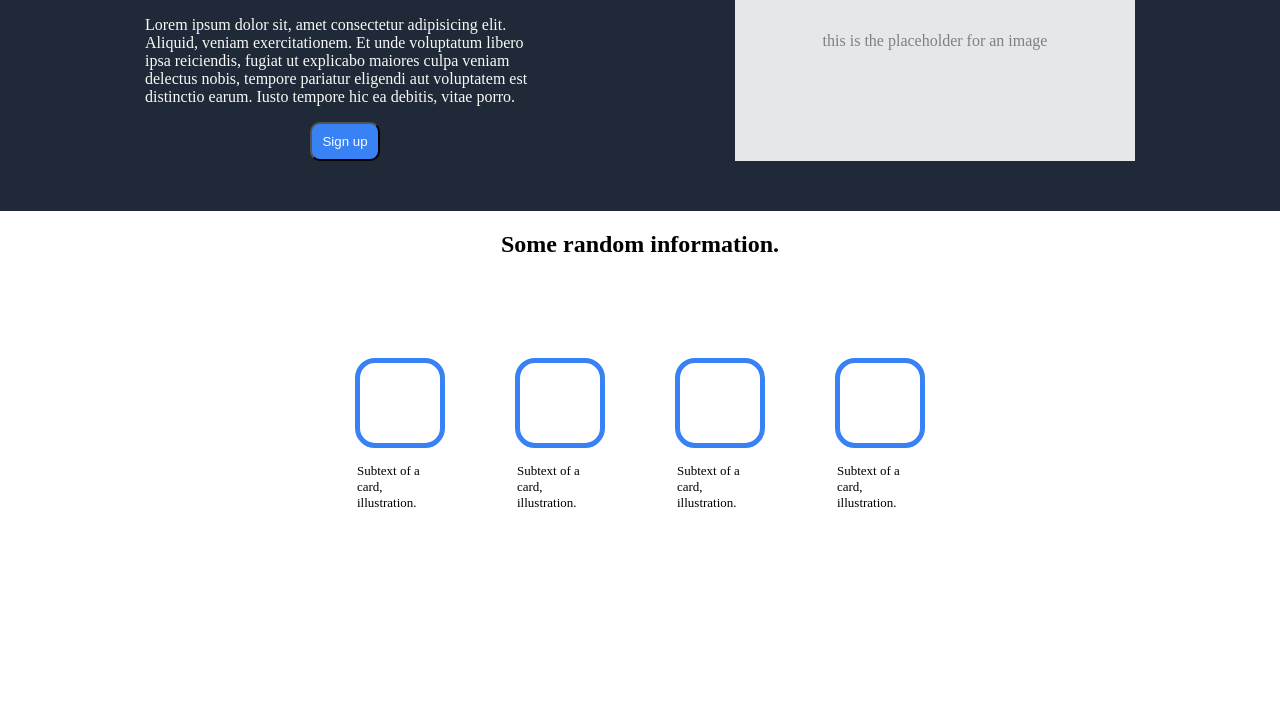
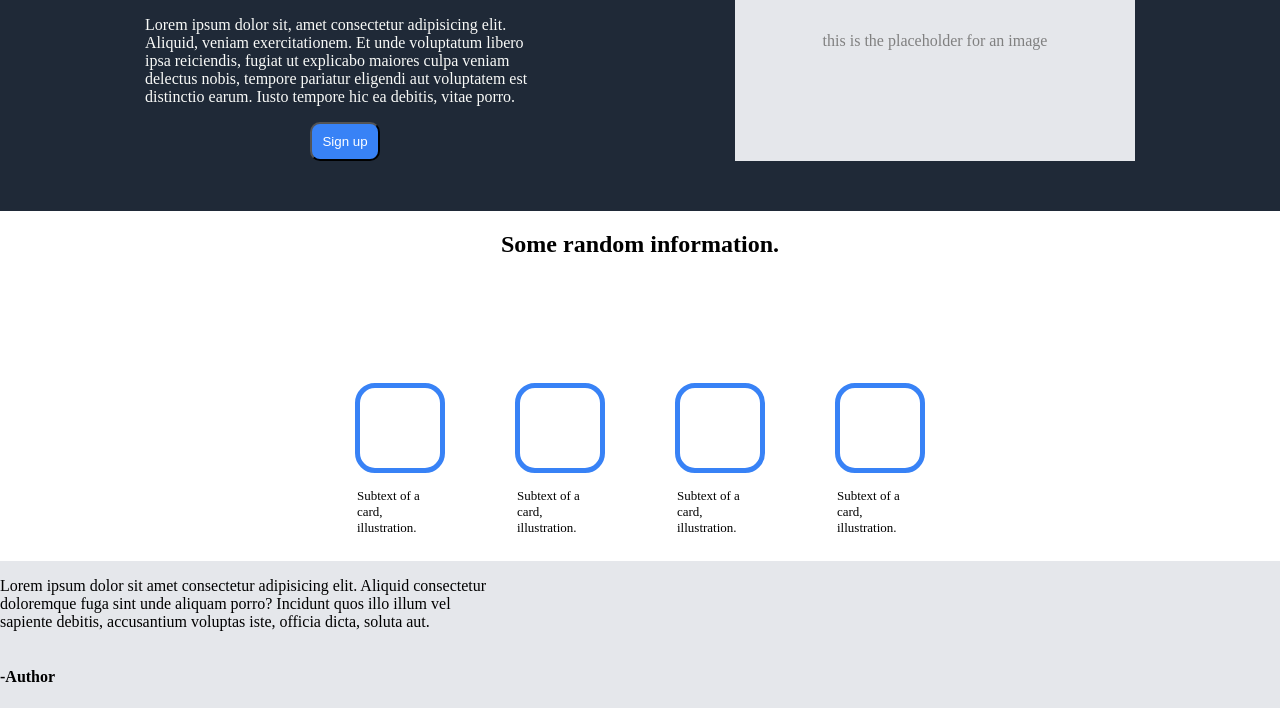
Before and after one commit to eSuardOdin/odin-landing-page, a plain HTML site: page index.html in a window 1280 px wide. Shown: the part 190-898 px from the top of the page. Before the commit the page ends 800 px from the top, so only its background shows below. Drawn offline with Linux system fonts and the light colour scheme.

Commit message:
Begin of the quote section

```diff
--- a/index.html
+++ b/index.html
@@ -56,7 +56,13 @@
 
     <!-- Third block -->
     <div class="quote">
+        <div class="citation">
+            <p>Lorem ipsum dolor sit amet consectetur adipisicing elit. Aliquid consectetur doloremque fuga sint unde aliquam porro? Incidunt quos illo illum vel sapiente debitis, accusantium voluptas iste, officia dicta, soluta aut.</p>
+        </div class="author">
+            <h4>-Author</h4>
+        <div>
 
+        </div>
     </div>
 
     <!-- Fourth block -->
--- a/style/style.css
+++ b/style/style.css
@@ -64,11 +64,13 @@ body {
     flex-direction: column;
     align-items: center;
     gap: 80px;
+    justify-content: center;
 }
 
 .card-section {
     display: flex;
     gap: 70px;
+    padding: 25px;
 }
 .shape{
     width: 80px;
@@ -100,9 +102,15 @@ body {
 /* QUOTE */
 .quote {
     background-color: #E5E7EB;
+    display: flex;
+    flex-direction: column;
+    align-content: center;
+    justify-content: center;
 }
 
-
+.citation {
+    width: 500px;
+}
 
 
 
```
